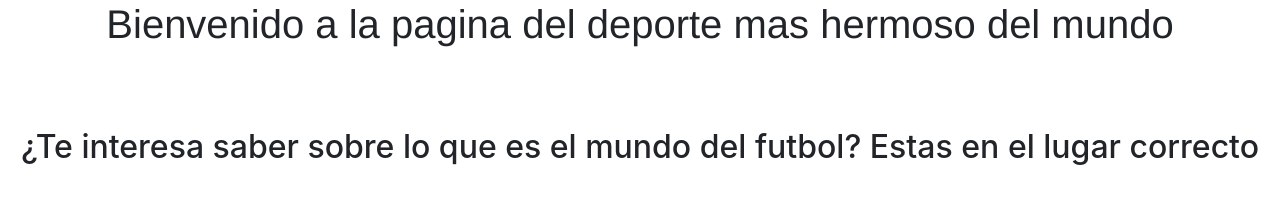
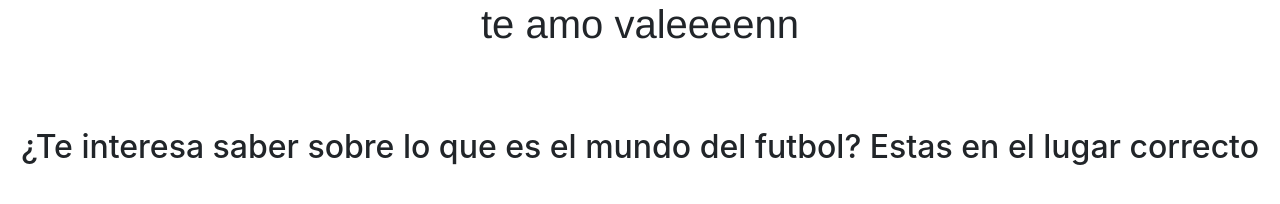
Before and after one commit to JoacoCarrion/JoacoCarrion.github.io, a plain HTML site: page index.html in a window 1280 px wide. Drawn offline with nearby package versions, Linux system fonts and the light colour scheme.

Commit message:
Se actualizo y se puso te amo valen

```diff
--- a/index.html
+++ b/index.html
@@ -13,7 +13,7 @@
 </header>
 
 <body>
-    <h1 class="tit">Bienvenido a la pagina del deporte mas hermoso del mundo</h1>
+    <h1 class="tit">te amo valeeeenn</h1>
 <br>
 <br>
 <br>
```
